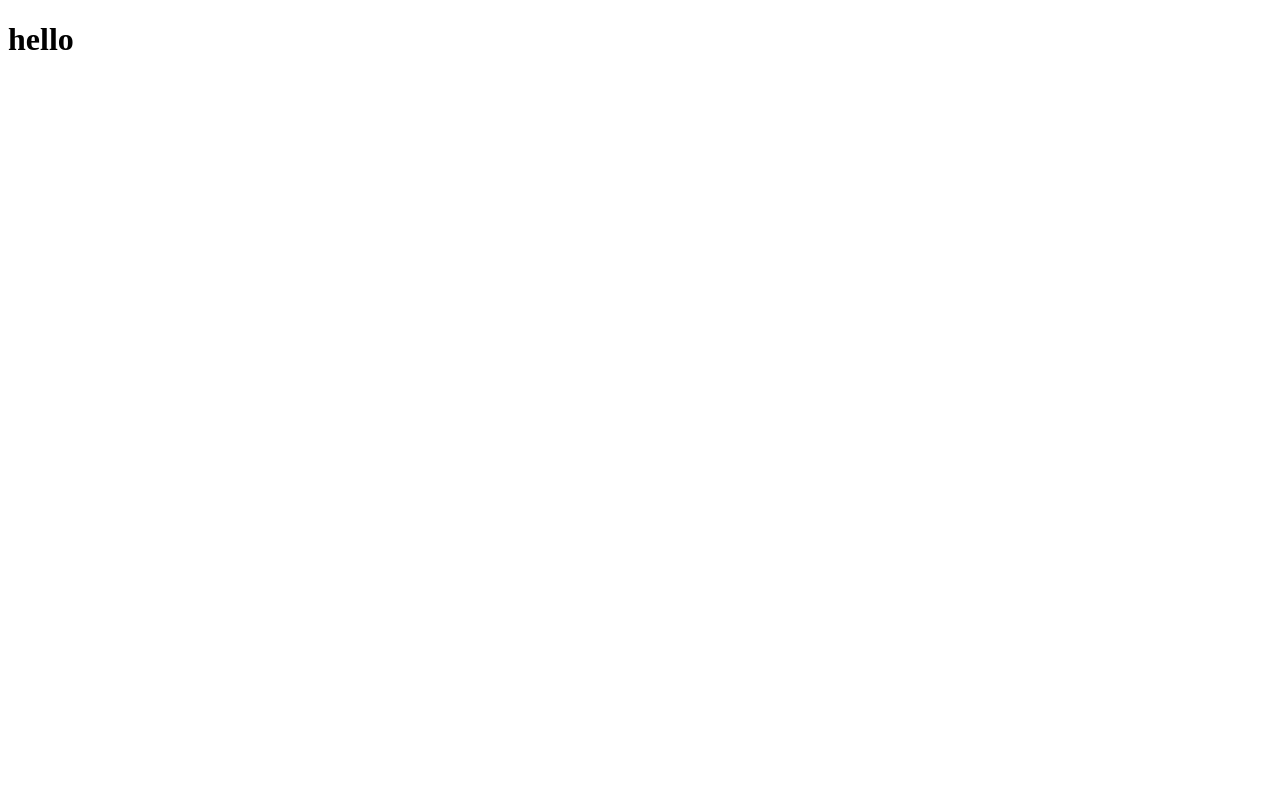
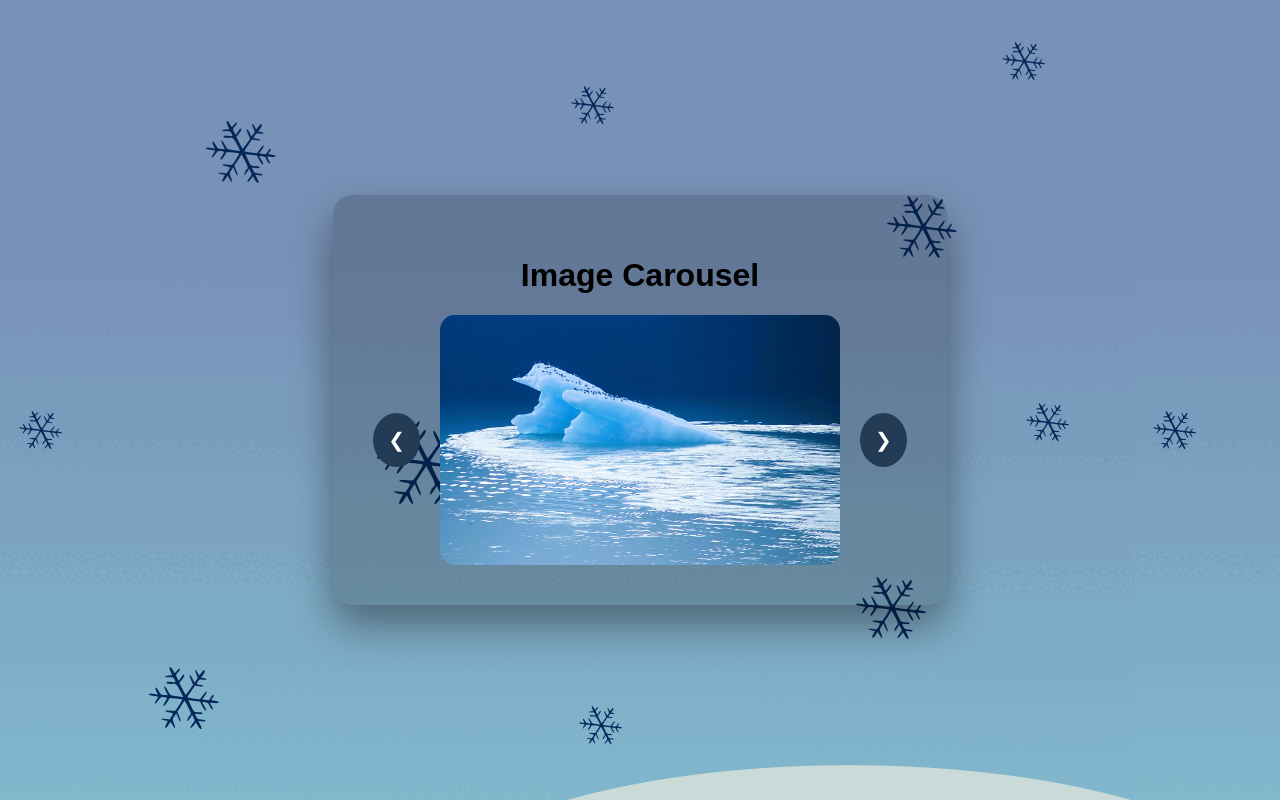
Before and after one commit to AqsaAjaz-13/Carousel-image-slider, a plain HTML site: page index.html in a window 1280 px wide. Drawn offline with Linux system fonts and the light colour scheme.

Commit message:
complete

```diff
--- a/Main.js
+++ b/Main.js
@@ -0,0 +1,53 @@
+
+
+// var index = 0;
+
+// function nextImage() {
+//     index++;
+
+//     if (index >= images.length) {
+//         index = 0;
+//     }
+
+//     document.getElementById("slider").src = images[index];
+// }
+
+// function prevImage() {
+//     index--;
+
+//     if (index < 0) {
+//         index = images.length - 1;
+//     }
+
+//     document.getElementById("slider").src = images[index];
+// }
+
+var slides = document.getElementsByClassName("slide");
+var index = 0;
+
+/* Pehli image show karo */
+slides[index].style.display = "block";
+
+function nextImage() {
+
+    slides[index].style.display = "none";
+    index++;
+
+    if (index >= slides.length) {
+        index = 0;
+    }
+
+    slides[index].style.display = "block";
+}
+
+function prevImage() {
+
+    slides[index].style.display = "none";
+    index--;
+
+    if (index < 0) {
+        index = slides.length - 1;
+    }
+
+    slides[index].style.display = "block";
+}
--- a/index.html
+++ b/index.html
@@ -9,8 +9,31 @@
 
 <body>
 
-<h1> hello</h1>
 
+
+
+<div class="container">
+
+    <h1>Image Carousel</h1>
+
+    <div class="carousel">
+
+        <button onclick="prevImage()">❮</button>
+
+        <div class="image-box">
+
+            <img class="slide" src="assests/img 1.jpg">
+            <img class="slide" src="assests/img 2.jpg">
+            <img class="slide" src="assests/img 3.jpg">
+            <img class="slide" src="assests/tree.jpg">
+
+        </div>
+
+        <button onclick="nextImage()">❯</button>
+
+    </div>
+
+</div>
 
 
 
--- a/style.css
+++ b/style.css
@@ -0,0 +1,53 @@
+
+body {
+    margin: 0;
+    height: 100vh;
+    background:url(assests/background.gif);
+    display: flex;
+    justify-content: center;
+    align-items: center;
+    font-family: Arial;
+}
+
+.container {
+    background: white;
+    padding: 40px;
+    border-radius: 20px;
+    text-align: center;
+    box-shadow: 0 20px 40px rgba(0,0,0,0.4);
+        background-color: rgb(0 0 0 / 18%);
+
+}
+
+.carousel {
+    display: flex;
+    align-items: center;
+    gap: 20px;
+}
+
+.image-box {
+    width: 400px;
+    height: 250px;
+    position: relative;
+}
+
+.slide {
+    width: 100%;
+    height: 100%;
+    border-radius: 15px;
+    display: none;   /* sab images hidden */
+}
+
+button {
+    padding: 15px;
+    font-size: 20px;
+    border: none;
+    border-radius: 50%;
+    cursor: pointer;
+    background: #243b55;
+    color: white;
+}
+
+button:hover {
+    background: #141e30;
+}
```
Also changed, not shown: assests/background.gif (added), assests/img 1.jpg (added), assests/img 2.jpg (added), assests/img 3.jpg (added), assests/tree.jpg (added), 1 other file.
